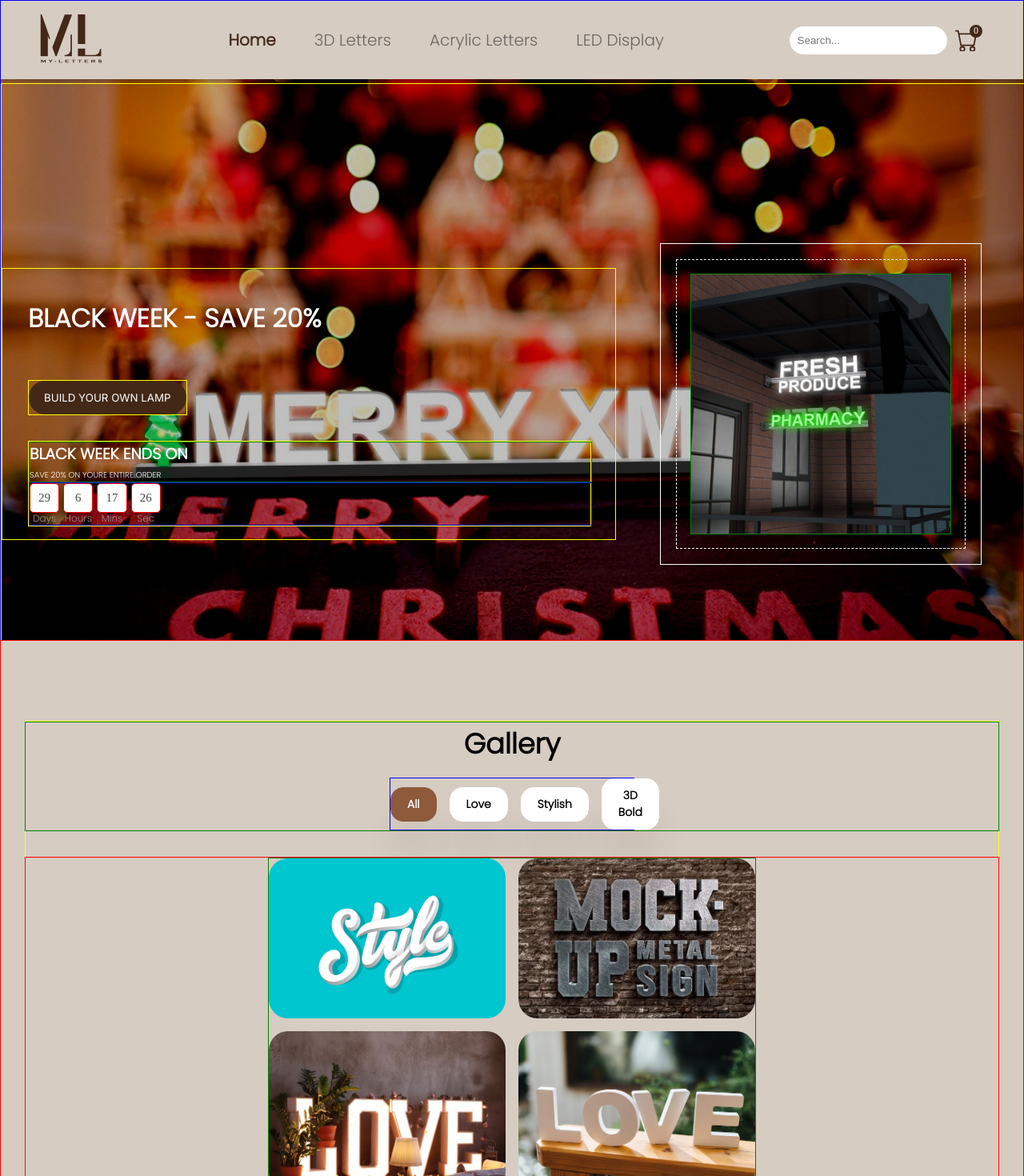
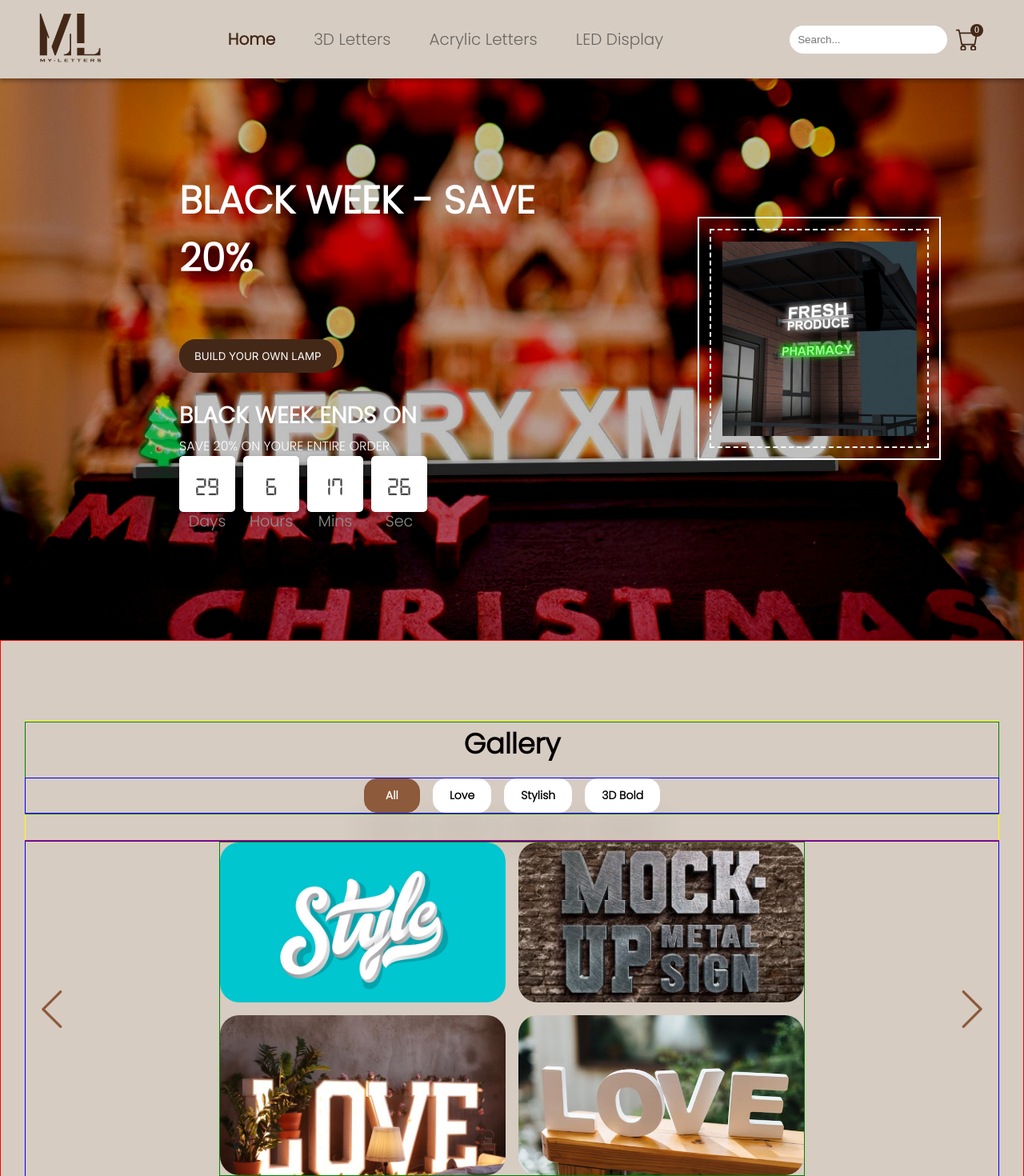
Before and after one commit to Mustafasohail7/sign-maker-brown, a React (Vite) app: page / in a window 1280 px wide. Shown: the top 1470 px of the page at 80% size. Built offline with nearby package versions, Linux system fonts and the light colour scheme.

Commit message:
gallery large laptop UI fixed

```diff
--- a/src/App.css
+++ b/src/App.css
@@ -1,7 +1,7 @@
 .banner-bg-container{
     position: relative;
     width: 100%;
-    height: 80vh;
+    height: 90vh;
     overflow: hidden;
 }
 
@@ -24,6 +24,6 @@
 .banner-bg-content{
     position: relative;
     z-index: 1;
-    border: 1px solid blue;
+    /* border: 1px solid blue; */
     height: 100%;
 }
--- a/src/components/Banner/Banner.css
+++ b/src/components/Banner/Banner.css
@@ -1,7 +1,17 @@
+@font-face {
+    font-family: 'Digital Numbers';
+    src: url('../../assets/fonts/digital-numbers.ttf') format('truetype');
+    font-weight: normal;
+    font-style: normal;
+}
+
 .banner-div{
-    border: 1px solid yellow;
+    /* border: 1px solid green; */
     width: 100vw;
-    height: 100%;
+    height: 80%;
+    display: flex;
+    justify-content: center;
+    align-items: flex-start;
 }
 
 .banner-img-container{
@@ -10,7 +20,7 @@
 
 .banner-container{
     width: 100%;
-    border: 1px solid yellow;
+    /* border: 1px solid yellow; */
     padding: 1rem 2rem;
     box-sizing: border-box;
 
@@ -33,7 +43,7 @@
 }
 
 .lamp-container{
-    border: 1px solid yellow;
+    /* border: 1px solid yellow; */
     display: flex;
     justify-content: center;
     align-items: center;
@@ -52,7 +62,7 @@
 }
 
 .date-timer-container{
-    border: 1px solid yellow;
+    /* border: 1px solid yellow; */
     width: 100%;
     display: flex;
     flex-direction: column;
@@ -62,7 +72,7 @@
 
 .date-timer-text{
     width: 100%;
-    border: 1px solid green;
+    /* border: 1px solid green; */
     display: flex;
     flex-direction: column;
     justify-content: center;
@@ -98,12 +108,12 @@
 }
 
 .timer-container{
-    border: 1px solid blue;
+    /* border: 1px solid blue; */
     width: 100%;
     display: flex;
     justify-content: flex-start;
     align-items: center;
-    gap: 5px;
+    gap: 10px;
 }
 
 .timer-box-container{
@@ -114,7 +124,7 @@
 }
 
 .timer-box{
-    border: 1px solid red;
+    /* border: 1px solid red; */
     width: 100%;
     display: flex;
     justify-content: center;
@@ -129,7 +139,7 @@
     box-shadow: 0px 2px 7px 1px rgba(0, 0, 0, 0.16);
 
     color: #484848;
-    font-family: Digital Numbers;
+    font-family: 'Digital Numbers';
     font-size: 15px;
     font-style: normal;
     font-weight: 400;
@@ -147,7 +157,7 @@
 }
 
 .banner-img-place{
-    border: 1px solid green;
+    /* border: 1px solid green; */
     width: 90%;
     height: 90%;
     overflow: hidden;
@@ -161,9 +171,9 @@
 }
 
 .banner-img-boundary{
-    width: 400px;
-    height: 400px;
-    border: 1px solid white;
+    width: 300px;
+    height: 300px;
+    border: 2px solid white;
 
     display: flex;
     justify-content: center;
@@ -173,7 +183,7 @@
 .banner-img-dotted-boundary{
     width: 90%;
     height: 90%;
-    border: 1px dashed white;
+    border: 2px dashed white;
 
     display: flex;
     justify-content: center;
@@ -184,14 +194,17 @@
     .banner-div{
         display: flex;
         flex-direction: row;
-        justify-content: space-between;
+        justify-content: flex-end;
         align-items: center;
+        /* width: 70%; */
+        /* border: 1px solid green; */
+        /* gap: 10re; */
     }
     .banner-bg-container{
         height: 100vh;
     }
     .banner-container{
-        width: 60%;
+        width: 45%;
     }
     .banner-img-container{
         display: flex;
@@ -200,3 +213,53 @@
         align-items: center;
     }
 }
+
+@media screen and (min-width:1025px){
+    .banner-title{
+        font-size: 3rem;
+    }
+    .date-timer-text h3{
+        font-size: 1.8rem;
+    }
+    .date-timer-text h5{
+        font-size: 1rem;
+    }
+    .timer-box{
+        font-size: 2rem;
+        width: 70px;
+        height: 70px;
+    }
+    .timer-text{
+        font-size: 1.2rem;
+    }
+}
+
+@media screen and (min-width:1600px){
+    .banner-title{
+        font-size: 5rem;
+    }
+
+    .lamp{
+        padding: 12px 36px;
+        font-size: 2rem;
+        border-radius: 40px;
+    }
+    .date-timer-text h3{
+        font-size: 3rem;
+    }
+    .date-timer-text h5{
+        font-size: 1.8rem;
+    }
+    .timer-box{
+        font-size: 4rem;
+        width: 100px;
+        height: 100px;
+    }
+    .timer-text{
+        font-size: 2rem;
+    }
+    .banner-img-boundary{
+        width: 500px;
+        height: 500px;
+    }
+}
--- a/src/components/DropDown/DropDown.css
+++ b/src/components/DropDown/DropDown.css
@@ -1,5 +1,5 @@
 .navbar-dropdown{
-    background-color: white;
+    background-color: rgba(214, 204, 194,0.8);
     color: var(--white-color);
     width: 100%;
     height: 0px;
@@ -32,7 +32,8 @@
 .nav-item-dropdown {
     margin-bottom: 20px;
     cursor: pointer;
-    font-family: var(--primary-font);
+    font-family: Inter;
     text-transform: uppercase;
     letter-spacing: 1px;
+    color: var(--primary-color);
 }
--- a/src/components/Footer/Footer.css
+++ b/src/components/Footer/Footer.css
@@ -4,6 +4,7 @@
     background-color: var(--primary-color);
     display: flex;
     justify-content: center;
+    overflow: hidden;
 }
 
 .footer-container{
--- a/src/components/Gallery/Gallery.css
+++ b/src/components/Gallery/Gallery.css
@@ -41,10 +41,11 @@
 }
 
 .gallery-options-container{
-    width: 25%;
+    width: 100%;
     border: 1px solid blue;
     display: flex;
-    justify-content: space-between;
+    /* flex-wrap: wrap; */
+    justify-content: center;
     align-items: center;
     gap: 1rem;
 }
@@ -52,6 +53,7 @@
 .gallery-option{
     display: flex;
     justify-content: center;
+    min-width: 70px;
     align-items: center;
     padding: 10px 20px;
     box-sizing: border-box;
@@ -88,8 +90,18 @@
     gap: 2rem;
 }
 
+.gallery-images-super-container{
+    width: 100%;
+    border: 1px solid blue;
+    display: flex;
+    justify-content: space-between;
+    align-items: center;
+    gap: 2rem;
+
+}
+
 .gallery-images-container{
-    width: 50%;
+    width: 60%;
     border: 1px solid green;
     display: grid;
     grid-template-columns: repeat(2,1fr);
@@ -118,6 +130,20 @@
 
 }
 
+.arrow-div{
+    display: flex;
+    justify-content: center;
+    align-items: center;
+}
+
+.arrow{
+    cursor: pointer;
+}
+
+.arrow.right{
+    transform: rotate(180deg);
+}
+
 .show-more-btn{
     border: 1px solid var(--primary-color);
     background-color: var(--primary-color);
@@ -134,3 +160,26 @@
     text-transform: capitalize;
     cursor: pointer;
 }
+
+@media screen and (min-width:1600px){
+    .gallery-image-container{
+        height: 350px;
+    }
+    .gallery-heading{
+        font-size: 4rem;
+    }
+    .gallery-options-container{
+        gap: 3rem;
+    }
+    .gallery-option{
+        min-width: 100px;
+        font-size: 2rem;
+        padding: 10px 30px;
+        border-radius: 30px;
+    }
+    .show-more-btn{
+        font-size: 2rem;
+        border-radius: 60px;
+        padding: 20px 40px;
+    }
+}
--- a/src/components/Gallery/Gallery.jsx
+++ b/src/components/Gallery/Gallery.jsx
@@ -6,6 +6,8 @@ import gallery_1 from '../../assets/gallery_1.png'
 import gallery_2 from '../../assets/gallery_2.png'
 import gallery_3 from '../../assets/gallery_3.png'
 import gallery_4 from '../../assets/gallery_4.png'
+
+import arrow from '../../assets/arrow-left.svg'
 
 const Gallery = () => {
 
@@ -43,12 +45,20 @@ const Gallery = () => {
                 </div>
             </div>
             <div className='main-gallery-container'>
-                <div className='gallery-images-container'>
-                {gallery_images.map((image)=> (
-                    <div className='gallery-image-container' key={image.id}>
-                        <img src={image.image} alt='gallery' className='gallery-image'/>
+                <div className='gallery-images-super-container'>
+                    <div className='arrow-div'>
+                        <img src={arrow} className='arrow left' />
                     </div>
-                ))}
+                    <div className='gallery-images-container'>
+                    {gallery_images.map((image)=> (
+                        <div className='gallery-image-container' key={image.id}>
+                            <img src={image.image} alt='gallery' className='gallery-image'/>
+                        </div>
+                    ))}
+                    </div>
+                    <div className='arrow-div'>
+                        <img src={arrow} className='arrow right' />
+                    </div>
                 </div>
                 <div className='gallery-show-more'>
                     <button className='show-more-btn'>show more</button>
--- a/src/components/Header/Header.css
+++ b/src/components/Header/Header.css
@@ -256,3 +256,33 @@
         color: var(--primary-color);
     }
 }
+
+@media screen and (min-width:1600px){
+    .logo{
+        width: 160px;
+        height: 124px;
+    }
+    .option{
+        font-size: 2.5rem;
+    }
+    .cart-container{
+        width: 30%;
+    }
+    .search-bar-container{
+        width: 80%;
+    }
+    .search-bar{
+        padding: 10px 30px;
+        font-size: 2rem;
+        border-radius: 30px;
+    }
+    .cart-icon-container{
+        font-size: 3rem;
+    }
+    .cart-count{
+        width: 32px;
+        height: 32px;
+        transform: translateX(12px) translateY(-10px);
+        font-size: 18px;
+    }
+}
--- a/src/components/Objects/Objects.css
+++ b/src/components/Objects/Objects.css
@@ -14,6 +14,7 @@
     border-radius: 40px;
     box-shadow: 0px 0px 37.66px 0px rgba(0, 0, 0, 0.05);
     width: 80%;
+    flex-wrap: wrap;
     display: flex;
     justify-content: space-between;
     align-items: center;
```
Also changed, not shown: src/assets/arrow-left.svg (added), src/assets/fonts/digital-numbers.ttf (added).
